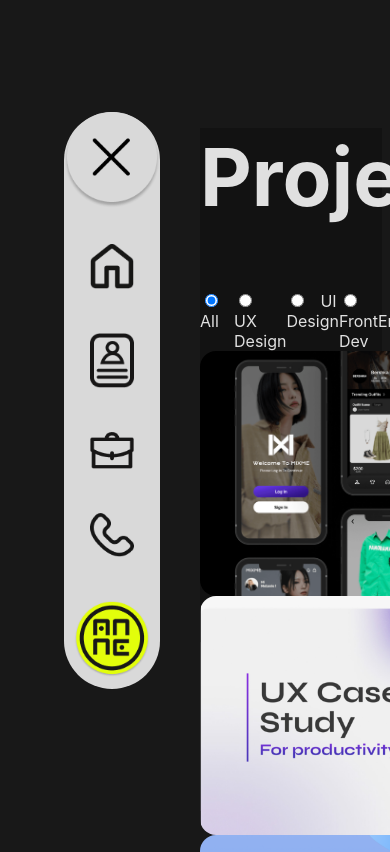
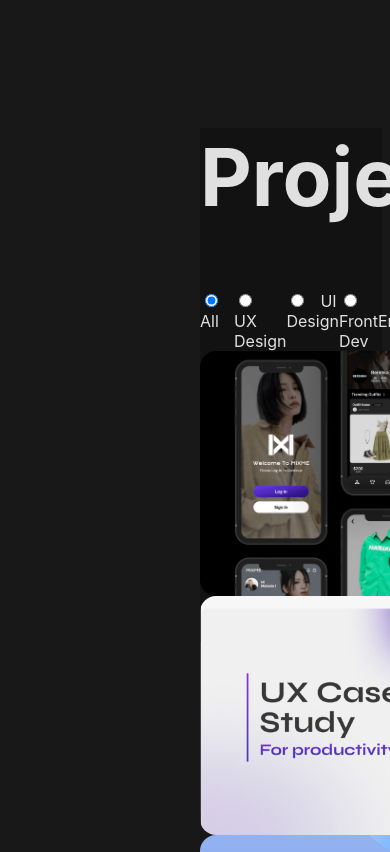
Before and after one commit to AnneSolarte/P.Web---2024, a React (Vite) app in the folder Portfolio/: page /projects in a window 390 px wide. Shown: the top 852 px of the page. Built offline with nearby package versions, Linux system fonts and the light colour scheme.

Commit message:
feature: styles mobile home page

```diff
--- a/Portfolio/src/components/NavBar/NavBar.css
+++ b/Portfolio/src/components/NavBar/NavBar.css
@@ -1,9 +1,11 @@
 nav{
     display: flex;
     position: fixed;
-    top: 7rem;
-    left: 4rem;
-    width: 6rem;
+    flex-direction: row;
+    top: 85rem;
+    left: 2rem;
+    width: 40rem;
+    height: 8rem;
     background-color: #D9D9D9;
     justify-content: center;
     align-items: center;
@@ -12,32 +14,48 @@ nav{
 }
 
 .icon-nav-img{
-    width: 45%;
+    width: 110%;
 }
-#icon-Login{
-    width: 80%;
+#li-close-nav{
+    display: none;
+    margin-right: 0;
 }
 
 #icon-close-bar{
     width: 100%;
 }
 
+#icon-Login{
+    width: 100%;
+}
+
 ul{
     display: flex;
-    flex-direction: column;
+    flex-direction: row;
     text-decoration: none;
     margin: 0;
+    margin-right: 1rem;
     padding: 0;
+    align-items: center;
 
 }
 
 li{
-    margin-top: 2rem;
-    margin-bottom: 0.5rem;
+    margin: 0.2rem;;
+    margin-bottom: 0.2rem;
+    margin-left: 3.4rem;
     text-decoration: none;
     list-style: none;
     padding: 0;
 }
-#li-close-nav{
-    margin: 0;
+
+@media (min-width: 700px){
+
+    .filters-section div{
+        margin-left: 3rem;
+        margin-right: 3rem;
+        font-size: 1.2rem;
+    }
+
+
 }
```
